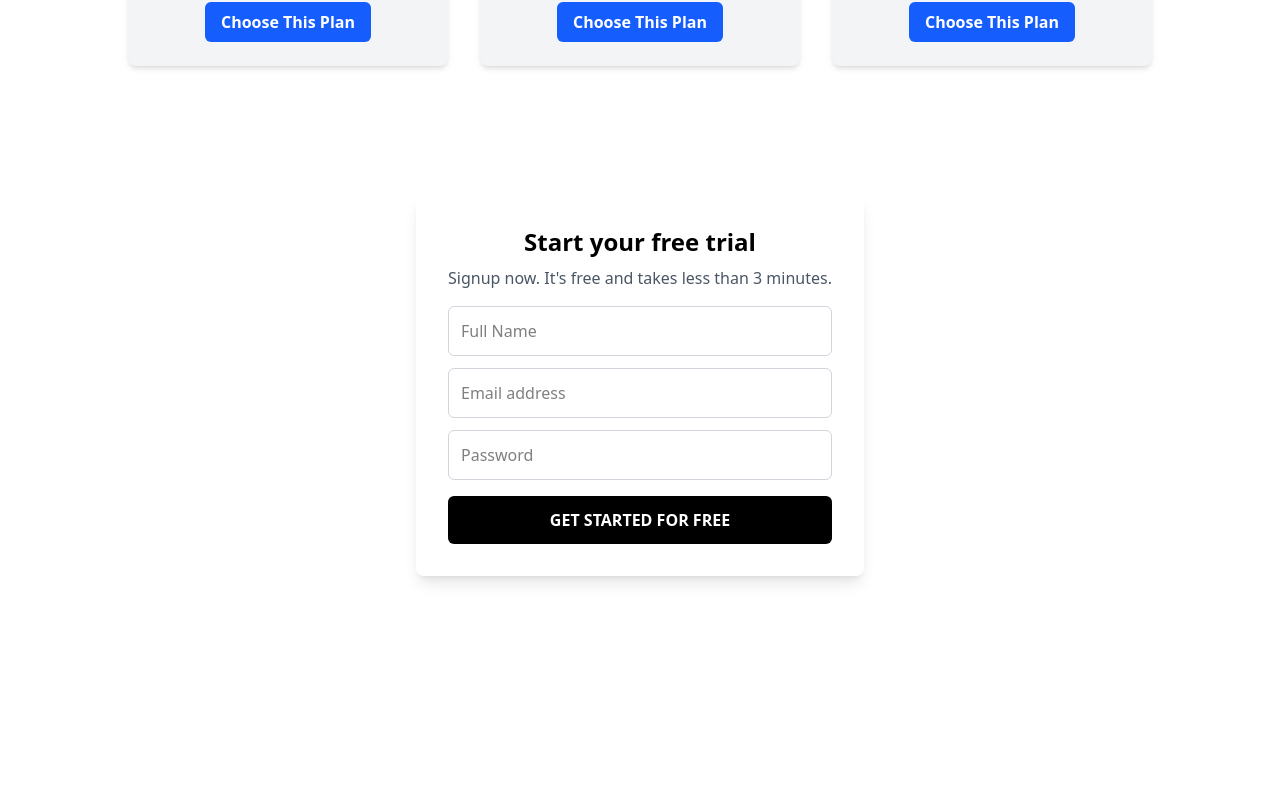
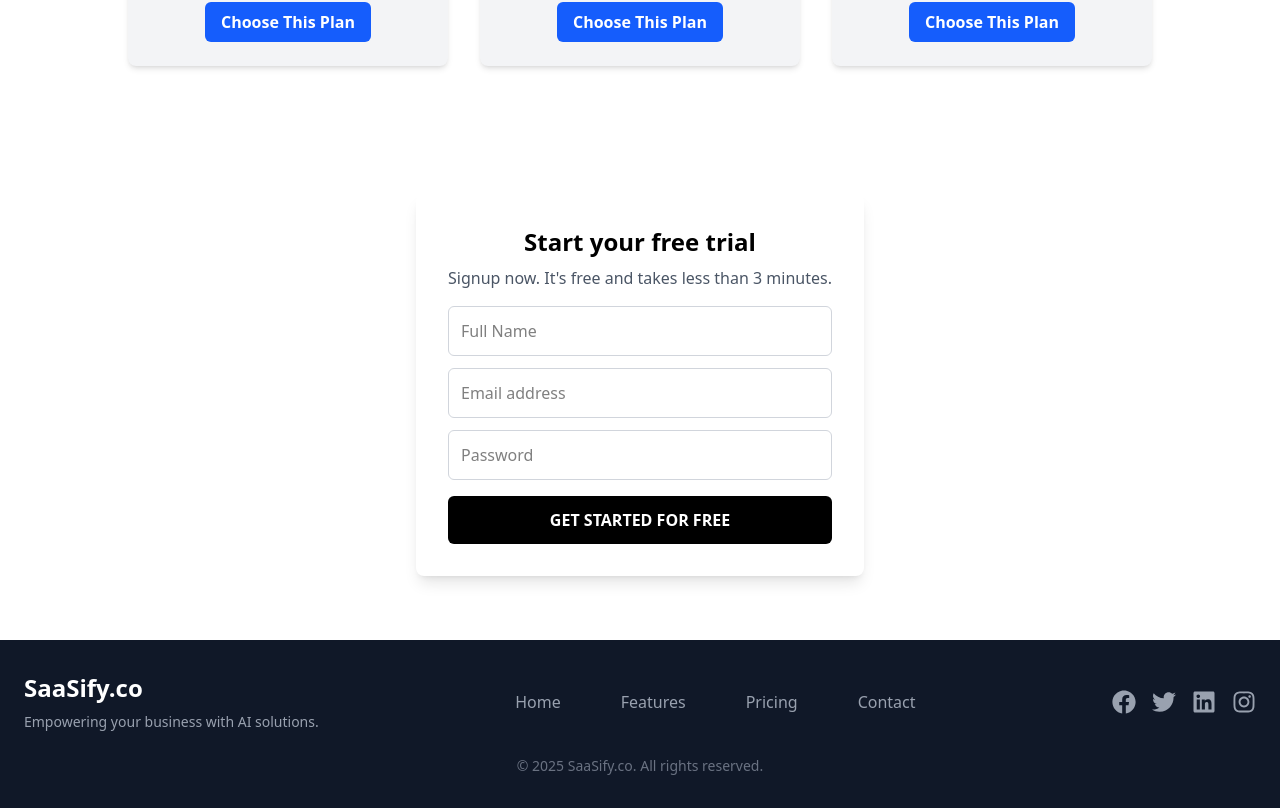
Before and after one commit to muaz64/saas-landing-page, a React (Vite) app: page / in a window 1280 px wide. Shown: the part 1342-2150 px from the top of the page. Before the commit the page ends 1982 px from the top, so only its background shows below. Built offline with nearby package versions, Linux system fonts and the light colour scheme.

Commit message:
footer section add

```diff
--- a/package.json
+++ b/package.json
@@ -15,6 +15,7 @@
     "framer-motion": "^12.4.10",
     "react": "^19.0.0",
     "react-dom": "^19.0.0",
+    "react-icons": "^5.5.0",
     "tailwindcss": "^4.0.11"
   },
   "devDependencies": {
--- a/src/App.jsx
+++ b/src/App.jsx
@@ -6,6 +6,7 @@ import Features from './components/Features'
 import Testimonials from './components/Testimonials';
 import Pricing from './components/Pricing';
 import Signup from './components/Signup';
+import Footer from './components/Footer';
 
 function App() {
 
@@ -18,7 +19,7 @@ function App() {
    <Testimonials />
    <Pricing />
    <Signup />
-
+   <Footer />
    </div>
     </>
   )
--- a/src/components/Features.jsx
+++ b/src/components/Features.jsx
@@ -6,7 +6,7 @@ const Features = () => {
     ];
 
     return (
-      <section className="py-16 px-5">
+      <section id="features" className="py-16 px-5">
         <h2 className="text-3xl font-bold text-center mb-8">Why Choose Us?</h2>
         <div className="flex flex-col md:flex-row justify-center gap-8">
           {features.map((feature, index) => (
--- /dev/null
+++ b/src/components/Footer.jsx
@@ -0,0 +1,48 @@
+import { FaFacebook, FaTwitter, FaLinkedin, FaInstagram } from "react-icons/fa";
+
+const Footer = () => {
+  return (
+    <footer className="bg-gray-900 text-white py-8">
+      <div className="container mx-auto px-6 flex flex-col md:flex-row justify-between items-center">
+
+        {/* Logo & About */}
+        <div className="text-center md:text-left mb-6 md:mb-0">
+          <h2 className="text-2xl font-bold">SaaSify.co</h2>
+          <p className="text-gray-400 text-sm mt-2">Empowering your business with AI solutions.</p>
+        </div>
+
+        {/* Quick Links */}
+        <div className="flex gap-15">
+          <a href="#" className="text-gray-400 hover:text-white transition">Home</a>
+          <a href="#" className="text-gray-400 hover:text-white transition">Features</a>
+          <a href="#" className="text-gray-400 hover:text-white transition">Pricing</a>
+          <a href="#" className="text-gray-400 hover:text-white transition">Contact</a>
+        </div>
+
+        {/* Social Icons */}
+        <div className="flex gap-4 mt-6 md:mt-0">
+          <a href="#" className="text-gray-400 hover:text-white transition transform hover:scale-110">
+            <FaFacebook size={24} />
+          </a>
+          <a href="#" className="text-gray-400 hover:text-white transition transform hover:scale-110">
+            <FaTwitter size={24} />
+          </a>
+          <a href="#" className="text-gray-400 hover:text-white transition transform hover:scale-110">
+            <FaLinkedin size={24} />
+          </a>
+          <a href="#" className="text-gray-400 hover:text-white transition transform hover:scale-110">
+            <FaInstagram size={24} />
+          </a>
+        </div>
+
+      </div>
+
+      {/* Copyright Section */}
+      <div className="text-center text-gray-500 text-sm mt-6 ">
+        &copy; {new Date().getFullYear()} SaaSify.co. All rights reserved.
+      </div>
+    </footer>
+  );
+};
+
+export default Footer;
--- a/src/components/Navbar.jsx
+++ b/src/components/Navbar.jsx
@@ -7,7 +7,7 @@ const Navbar = () => {
     <nav className="bg-transparent text-blue-600 fixed w-full top-0 shadow-lg z-50">
       <div className="max-w-6xl mx-auto flex justify-between items-center p-4">
         {/* Logo */}
-        <h1 className="text-2xl font-bold">SaaSify</h1>
+        <h1 className="text-2xl font-bold">SaaSify.co</h1>
 
         {/* Desktop Menu */}
         <ul className="hidden md:flex space-x-6">
--- a/src/components/Pricing.jsx
+++ b/src/components/Pricing.jsx
@@ -20,7 +20,7 @@ const Pricing = () => {
   ];
 
   return (
-    <section className="py-16 px-5">
+    <section id="pricing" className="py-16 px-5">
       <h2 className="text-3xl font-bold text-center mb-8">Pricing Plans</h2>
       <div className="flex flex-col md:flex-row justify-center gap-8">
         {plans.map((plan, index) => (
--- a/src/components/Testimonials.jsx
+++ b/src/components/Testimonials.jsx
@@ -5,7 +5,7 @@ const Testimonials = () => {
     ];
 
     return (
-      <section className="py-16 bg-gray-200 text-center">
+      <section id="testimonials" className="py-16 bg-gray-200 text-center">
         <h2 className="text-3xl font-bold mb-8">What Our Users Say</h2>
         <div className="flex flex-col md:flex-row justify-center gap-6">
           {testimonials.map((t, index) => (
```
Also changed, not shown: 1 other file (tests, documents, lock files or other folders).
